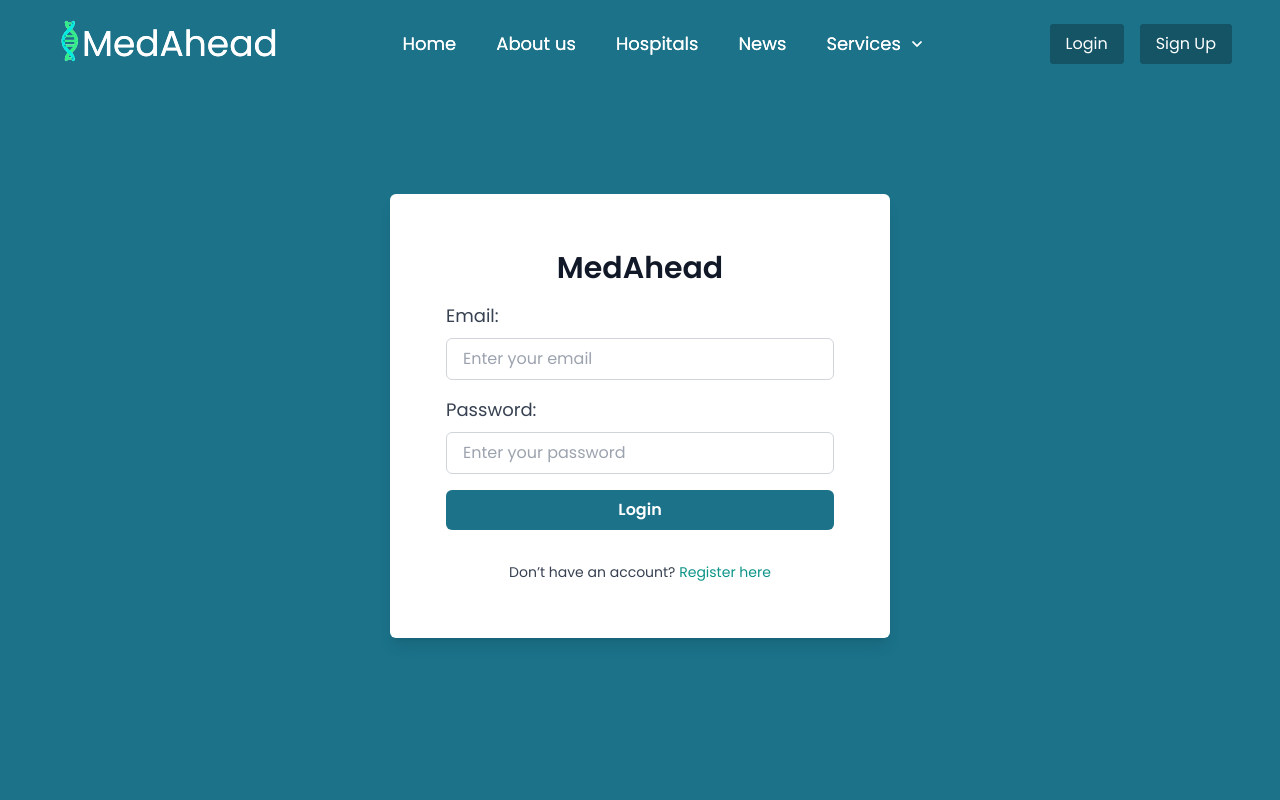
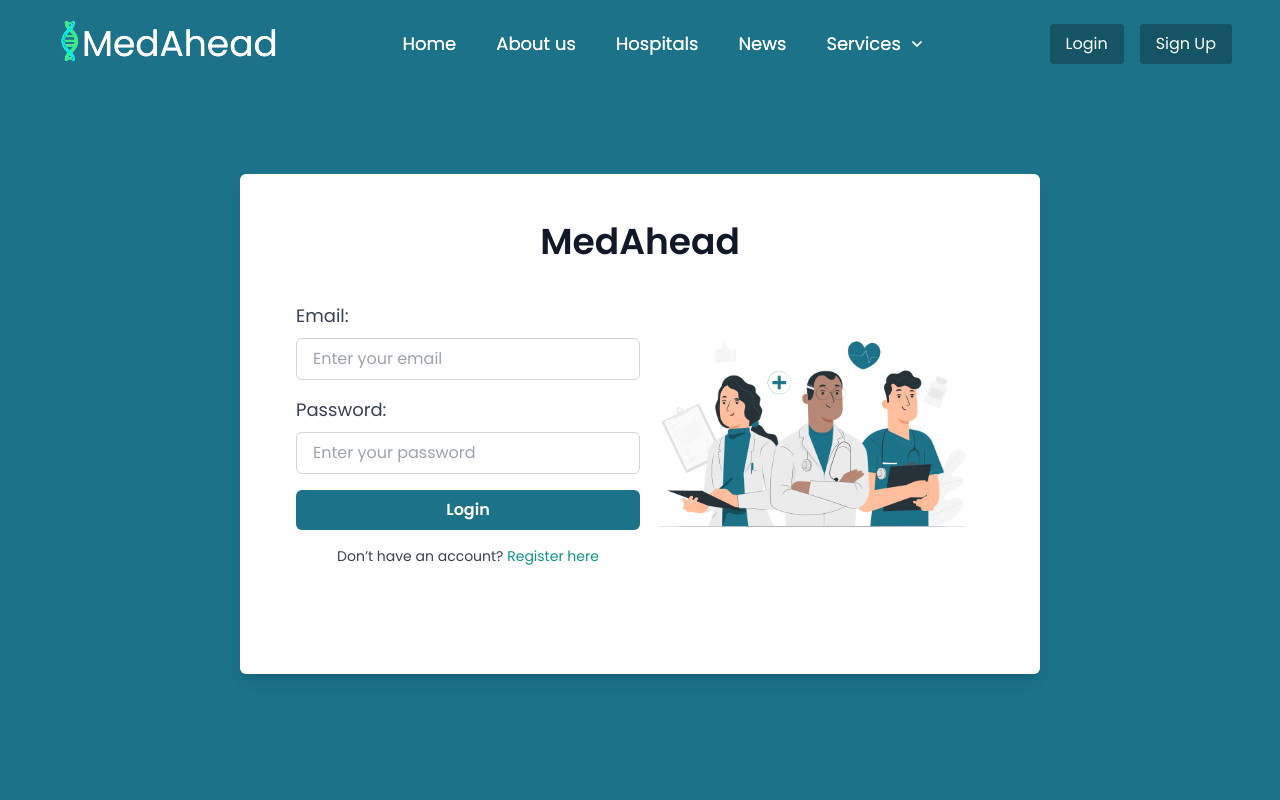
Before and after one commit to sandhya2345/Final-year-project, a React (Vite) app in the folder frontend/: page /login in a window 1280 px wide. Shown: the top 800 px of the page. Built offline with nearby package versions, Linux system fonts and the light colour scheme.

Commit message:
Login page enhancement

```diff
--- a/frontend/src/components/Login.jsx
+++ b/frontend/src/components/Login.jsx
@@ -2,10 +2,12 @@ import React from 'react'
 import Navbar from './Navbar';
 import AuthContext from '../context/AuthContext';
 import { useContext } from 'react';
+import LoginDoctor from "../assets/LoginPic.png"
 
 const Login = () => {
 
-  const {loginUser} = useContext(AuthContext)
+  const { loginUser } = useContext(AuthContext)
+
   const handleSubmit = e => {
     e.preventDefault()
     const email = e.target.email.value
@@ -16,12 +18,18 @@ const Login = () => {
     console.log(email)
     console.log(password)
   }
+
   return (
-    <div className="relative h-screen bg-gradient-to-b from-midTeal via-midTeal to-midTeal text-white pt-8 flex items-center justify-center">
+    <div className="relative h-screen bg-gradient-to-b from-midTeal via-midTeal to-midTeal text-white pt-12 flex items-center justify-center">
       <Navbar />
-      <div className="bg-white backdrop-blur-lg shadow-lg rounded-md p-14 w-[500px]">
-        <h1 className="text-3xl font-semibold text-gray-900 text-center mb-4">MedAhead</h1>
-        <form onSubmit={handleSubmit}>
+      <div className="bg-white backdrop-blur-lg shadow-lg rounded-md p-14 w-[800px] flex flex-col items-center min-h-[500px] relative">
+        <h1 className="absolute top-12 text-4xl font-semibold text-gray-900 text-center">
+          MedAhead
+        </h1>
+        <div className="flex w-full justify-between mt-8">
+          {/* Left Side - Form */}
+          <div className="w-1/2 flex flex-col justify-center">
+            <form onSubmit={handleSubmit} className="w-full">
               <div className="mb-4">
                 <label
                   htmlFor="email"
@@ -59,14 +67,18 @@ const Login = () => {
                 Login
               </button>
             </form>
-        <p className="mt-8 text-center text-sm text-gray-700">
+            <p className="mt-4 text-center text-sm text-gray-700">
               Don’t have an account?{' '}
               <a href="/signin" className="text-teal-600 hover:underline">
                 Register here
               </a>
             </p>
           </div>
-
+          <div className="w-1/2 flex justify-center">
+            <img src={LoginDoctor} alt="Login Illustration" className="w-[350px] h-auto" />
+          </div>
+        </div>
+      </div>
     </div>
   )
 }
```
Also changed, not shown: frontend/src/assets/LoginPic.png (added). Lines whose indentation alone changed are shown as unchanged.
